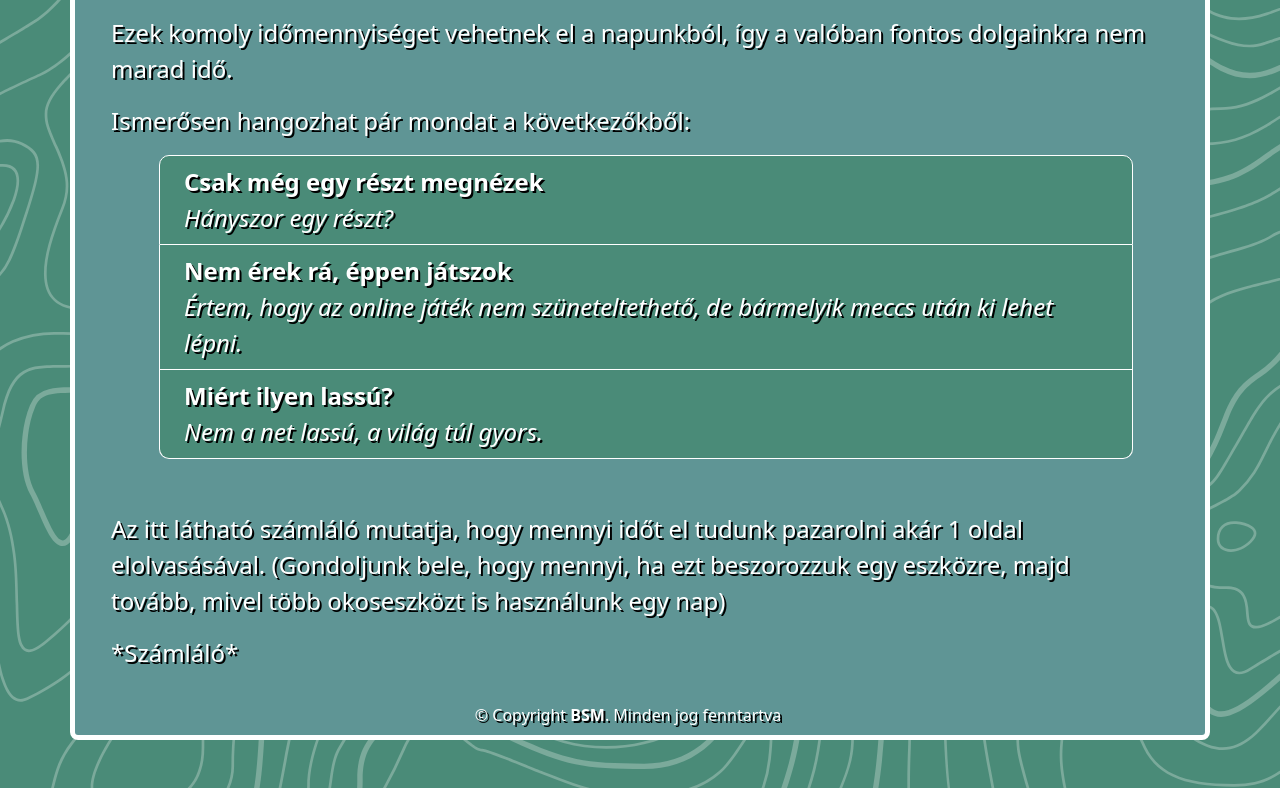
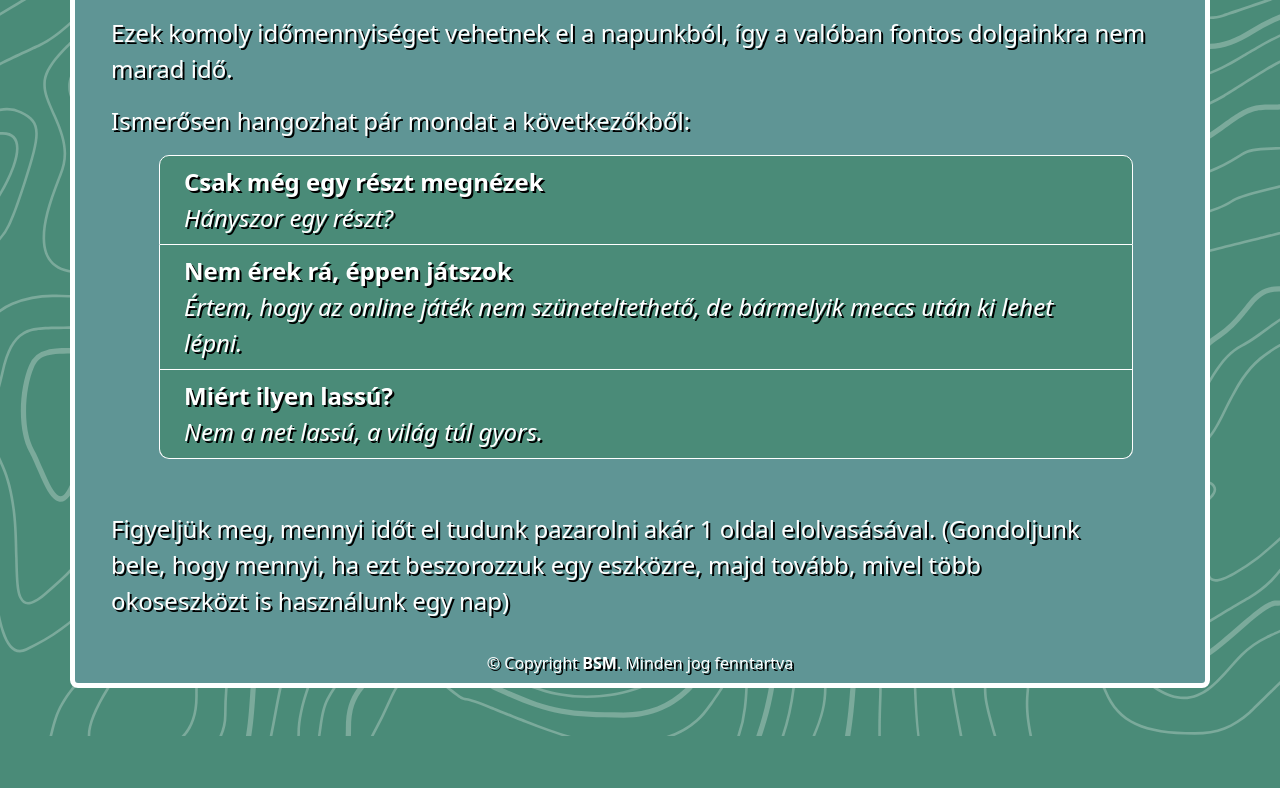
Before and after one commit to bajorszasza/BSM, a plain HTML site: page HTML/idopazarlas.html in a window 1280 px wide. Shown: the part 836-1624 px from the top of the page. After the commit the page ends 1572 px from the top, so only its background shows below. Drawn offline with nearby package versions, Linux system fonts and the light colour scheme.

Commit message:
utolsó simítások, időzítő elvetése

```diff
--- a/HTML/idopazarlas.html
+++ b/HTML/idopazarlas.html
@@ -108,13 +108,7 @@
             <div class="row">
               <div class="col-12 text-sm-start fs-4 ps-5">
                 <p class="pe-5 text-wrap">
-                  Az itt látható számláló mutatja, hogy mennyi időt el tudunk pazarolni akár 1 oldal elolvasásával. (Gondoljunk bele, hogy mennyi, ha ezt beszorozzuk egy eszközre, majd tovább, mivel több okoseszközt is használunk egy nap)
-                </p>
-              </div>
-            <div class="row">
-              <div class="col-12 text-sm-start fs-4 ps-5">
-                <p class="pe-5 text-wrap">
-                  *Számláló*
+                  Figyeljük meg, mennyi időt el tudunk pazarolni akár 1 oldal elolvasásával. (Gondoljunk bele, hogy mennyi, ha ezt beszorozzuk egy eszközre, majd tovább, mivel több okoseszközt is használunk egy nap)
                 </p>
               </div>
             </div>
```
Also changed, not shown: folap.html (+7 -0 lines), színek.png (deleted).
